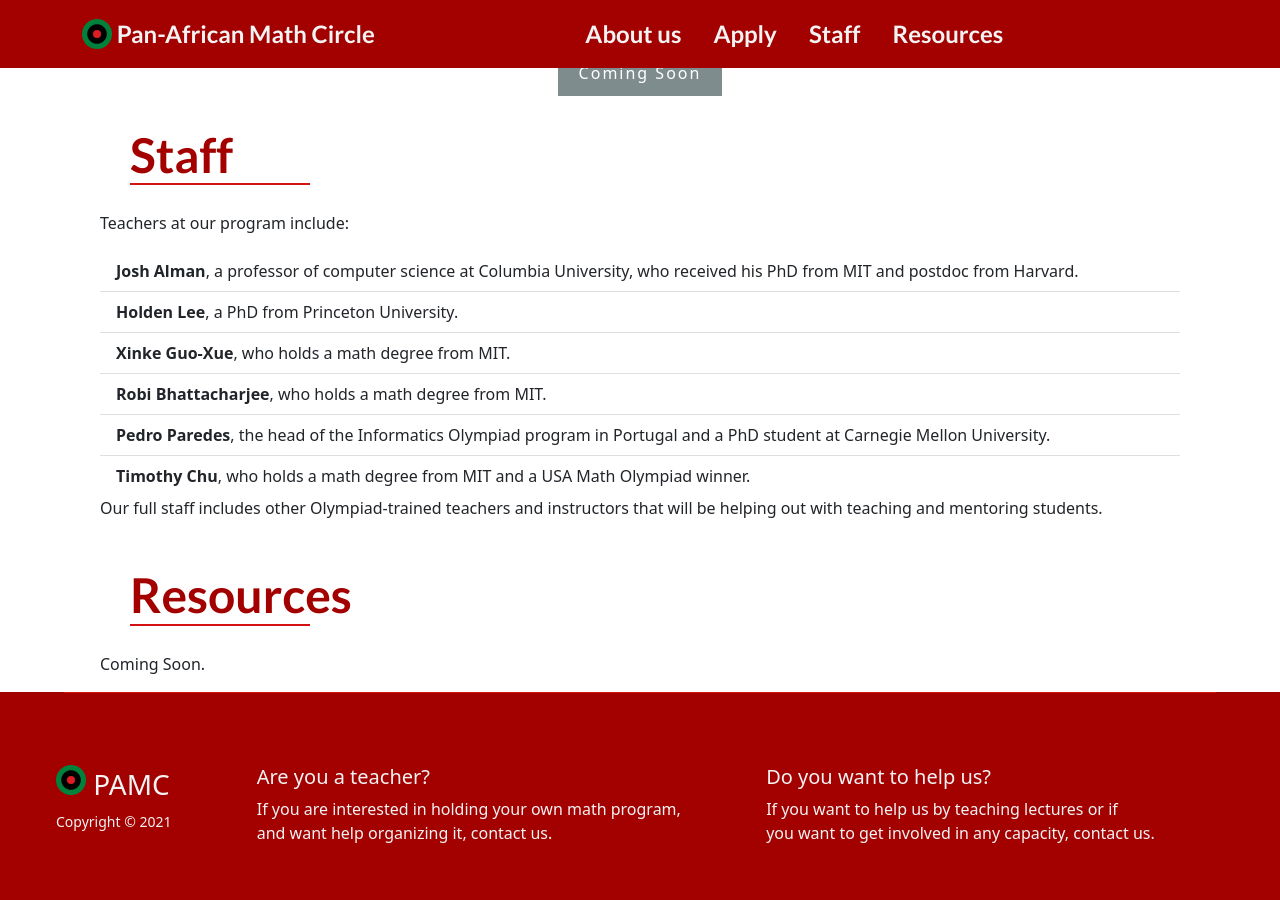
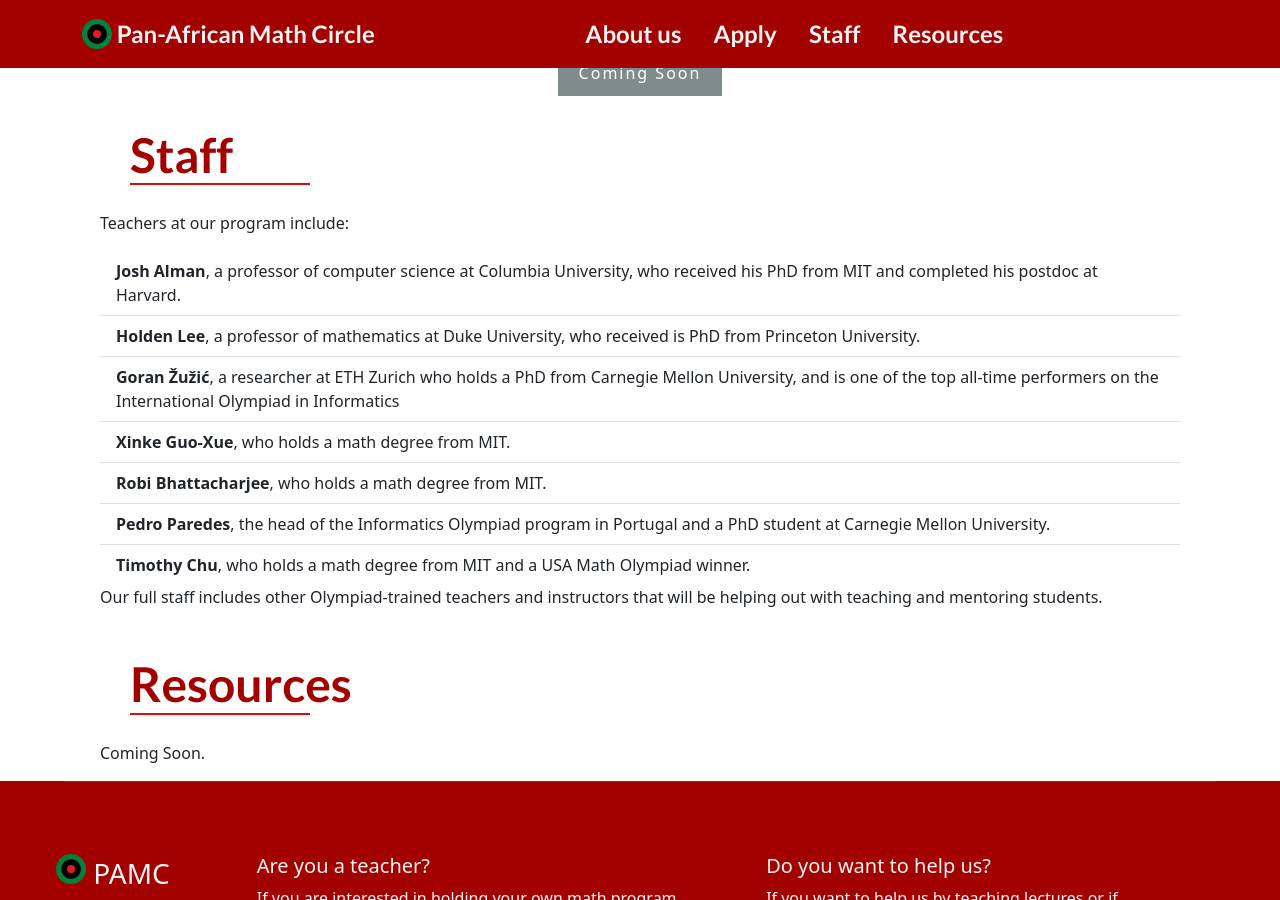
Before and after one commit to timchu/panafricanmathcircle.github.io, a Jekyll site: the page built from index.html, in a window 1280 px wide and 900 px high, scrolled down 1268 px. Built offline with Jekyll 4.4.1, drawn with Linux system fonts in a browser that asks for light colours; nearby versions of some CDN libraries.

Commit message:
Update staff list

```diff
--- a/index.html
+++ b/index.html
@@ -79,12 +79,18 @@
 
 <ul class="list-group list-group-flush">
   <li class="list-group-item">
-    <strong>Josh Alman</strong>, a professor of computer science at Columbia
-    University, who received his PhD from MIT and postdoc from
-    Harvard.
+    <strong>Josh Alman</strong>, a professor of computer science at
+    Columbia University, who received his PhD from MIT and completed
+    his postdoc at Harvard.
   </li>
   <li class="list-group-item">
-    <strong>Holden Lee</strong>, a PhD from Princeton University.
+    <strong>Holden Lee</strong>, a professor of mathematics at Duke
+    University, who received is PhD from Princeton University.
+  </li>
+    <li class="list-group-item">
+    <strong>Goran Žužić</strong>, a researcher at ETH Zurich who holds
+    a PhD from Carnegie Mellon University, and is one of the top
+    all-time performers on the International Olympiad in Informatics
   </li>
   <li class="list-group-item">
     <strong>Xinke Guo-Xue</strong>, who holds a math degree from MIT.
```
